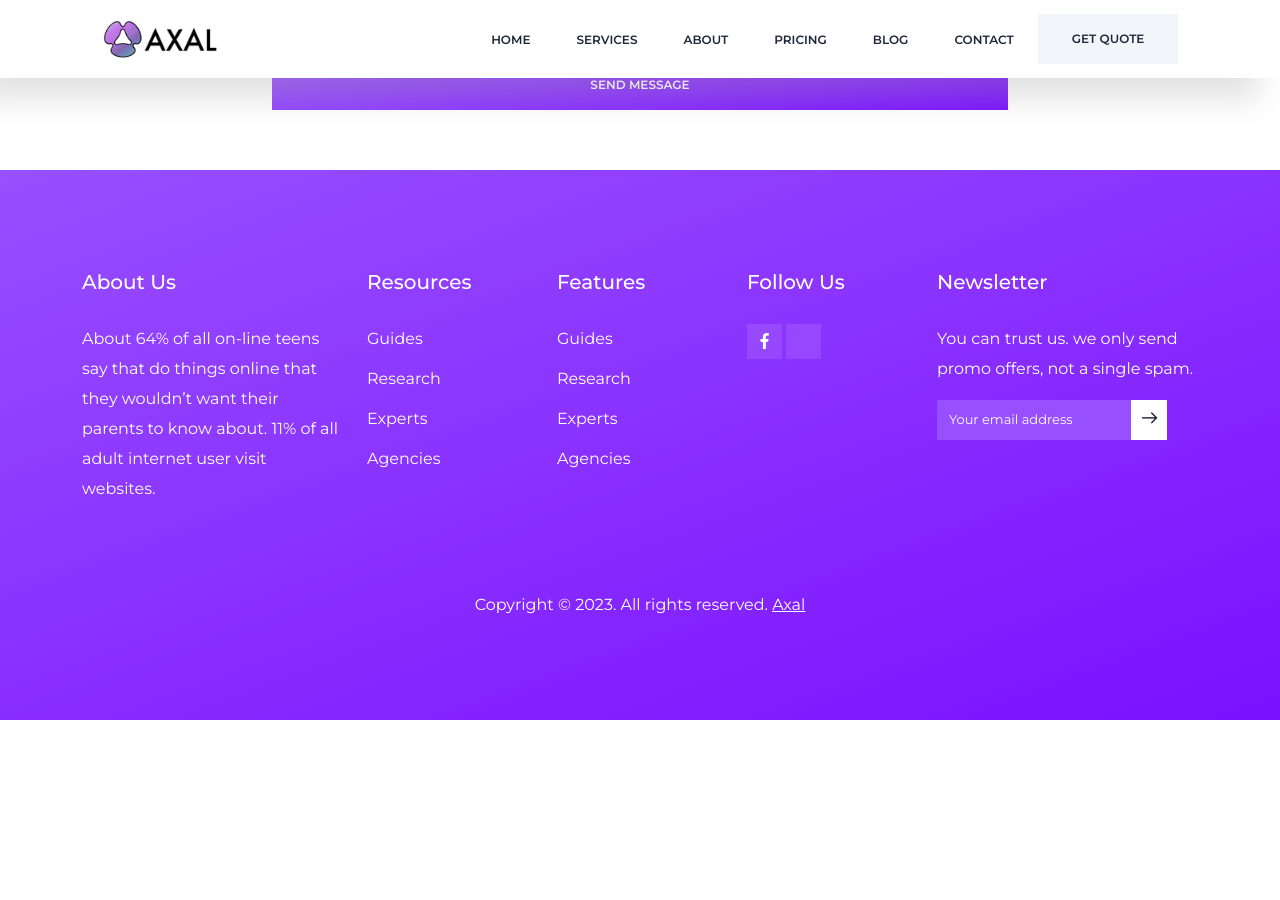
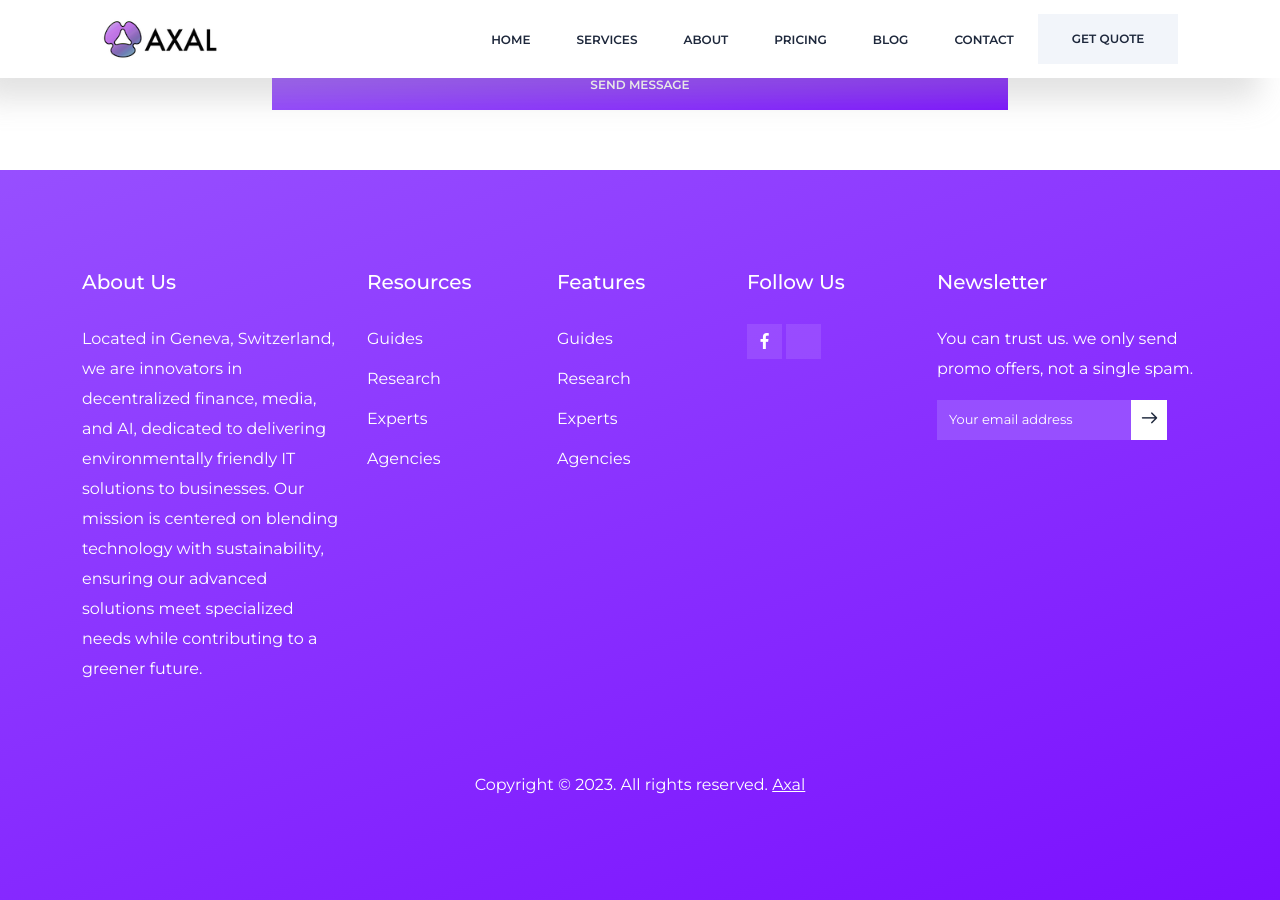
Before and after one commit to Tokenomic-org/test, a Jekyll site: the page built from contact.html, in a window 1280 px wide and 900 px high, scrolled down 1271 px. Built offline with Jekyll 4.4.1, drawn with Linux system fonts in a browser that asks for light colours; before the commit the page ends 1991 px from its top, so only the background shows below that.

Commit message:
Update footer.yml

```diff
--- a/_data/footer.yml
+++ b/_data/footer.yml
@@ -5,7 +5,7 @@
 #####################################
 
 title: 'About Us'
-description: 'About 64% of all on-line teens say that do things online that they wouldn’t want their parents to know about. 11% of all adult internet user visit websites.'
+description: 'Located in Geneva, Switzerland, we are innovators in decentralized finance, media, and AI, dedicated to delivering environmentally friendly IT solutions to businesses. Our mission is centered on blending technology with sustainability, ensuring our advanced solutions meet specialized needs while contributing to a greener future.'
 
 resources_link_heading: 'Resources'
 resources_links:
```
